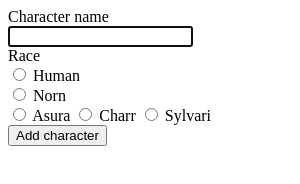
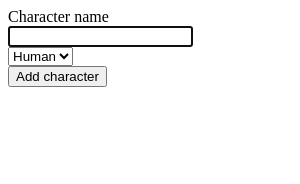
Before and after one commit to JoonaSar/GW2_Fashion_storage, an Electron app: page addWindow.html in a window 300 px wide. Drawn offline with Linux system fonts and the light colour scheme.

Commit message:
Added race to character addition

```diff
--- a/addWindow.html
+++ b/addWindow.html
@@ -10,19 +10,13 @@
                 <input type ="text" id="name" autofocus>
             </div>
             <div>
-                <label>Race</label>
-                <div>
-                    <input type="radio" id="Human" name="race" value="human">
-                    <label for="human">Human</label><br>
-                    <input type="radio" id="Norn" name="race" value="norn">
-                    <label for="norn">Norn</label><br>
-                    <input type="radio" id="Asura" name="race" value="asura">
-                    <label for="asura">Asura</label>
-                    <input type="radio" id="Charr" name="race" value="charr">
-                    <label for="charr">Charr</label>
-                    <input type="radio" id="Sylvari" name="race" value="sylvari">
-                    <label for="sylvari">Sylvari</label>
-                </div>
+                <select id="race" name="race">
+                    <option value="human">Human</option>
+                    <option value="norn">Norn</option>
+                    <option value="sylvari">Sylvari</option>
+                    <option value="charr">Charr</option>
+                    <option value="asura">Asura</option>
+                  </select>
             </div>
             <button type="submit">Add character</button>
         </form>
@@ -38,8 +32,8 @@
             e.preventDefault()
             console.log("Adding character")
             const name = document.querySelector('#name').value
-            //const race = document.querySelector('#race')
-            ipcRenderer.send('character:add', name)
+            const race = document.querySelector('#race').value
+            ipcRenderer.send('character:add', name, race)
         }
         </script>
     </body>
```
Also changed, not shown: main.js (+2 -5 lines), mainWindow.html (+2 -2 lines).
